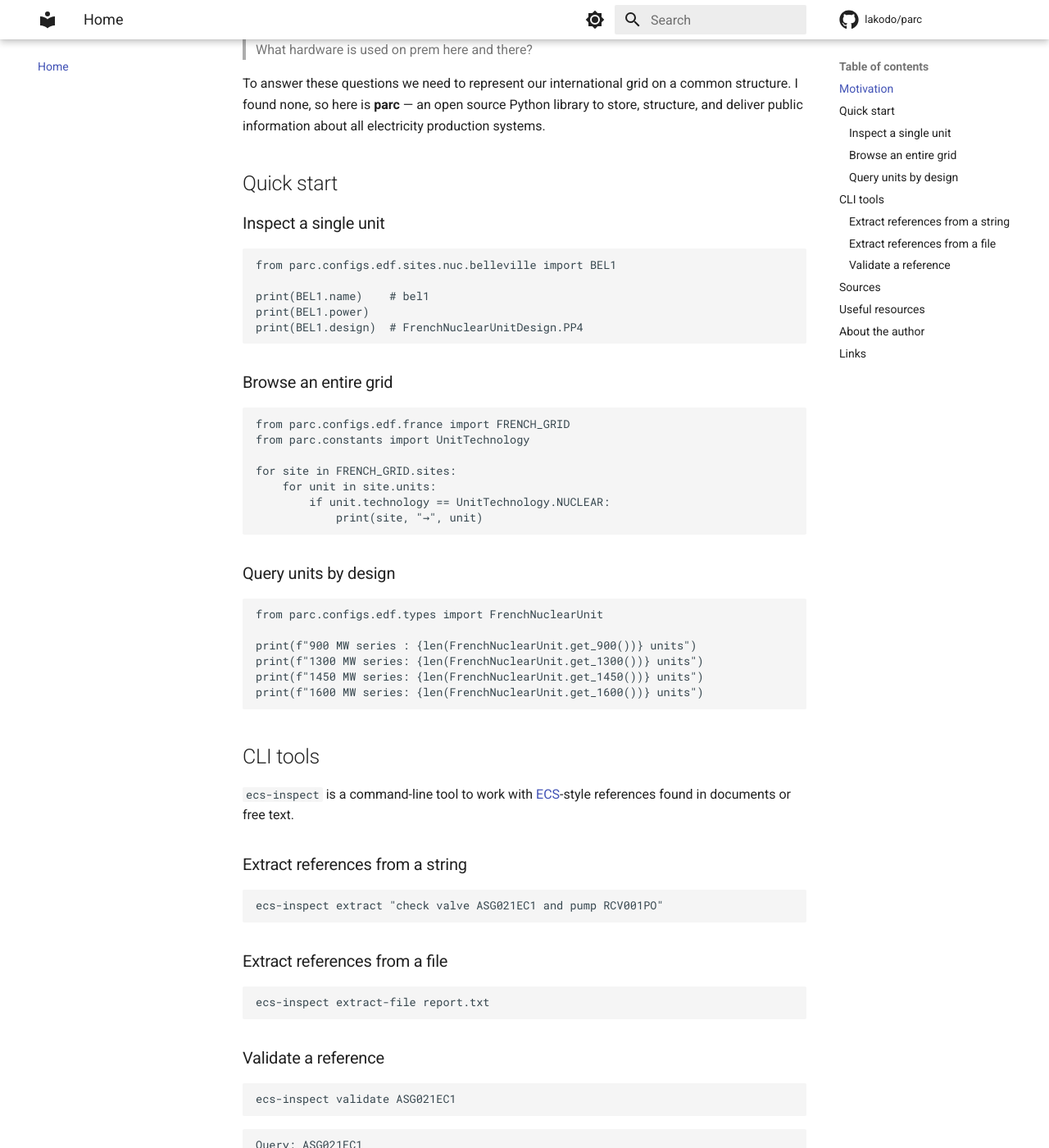
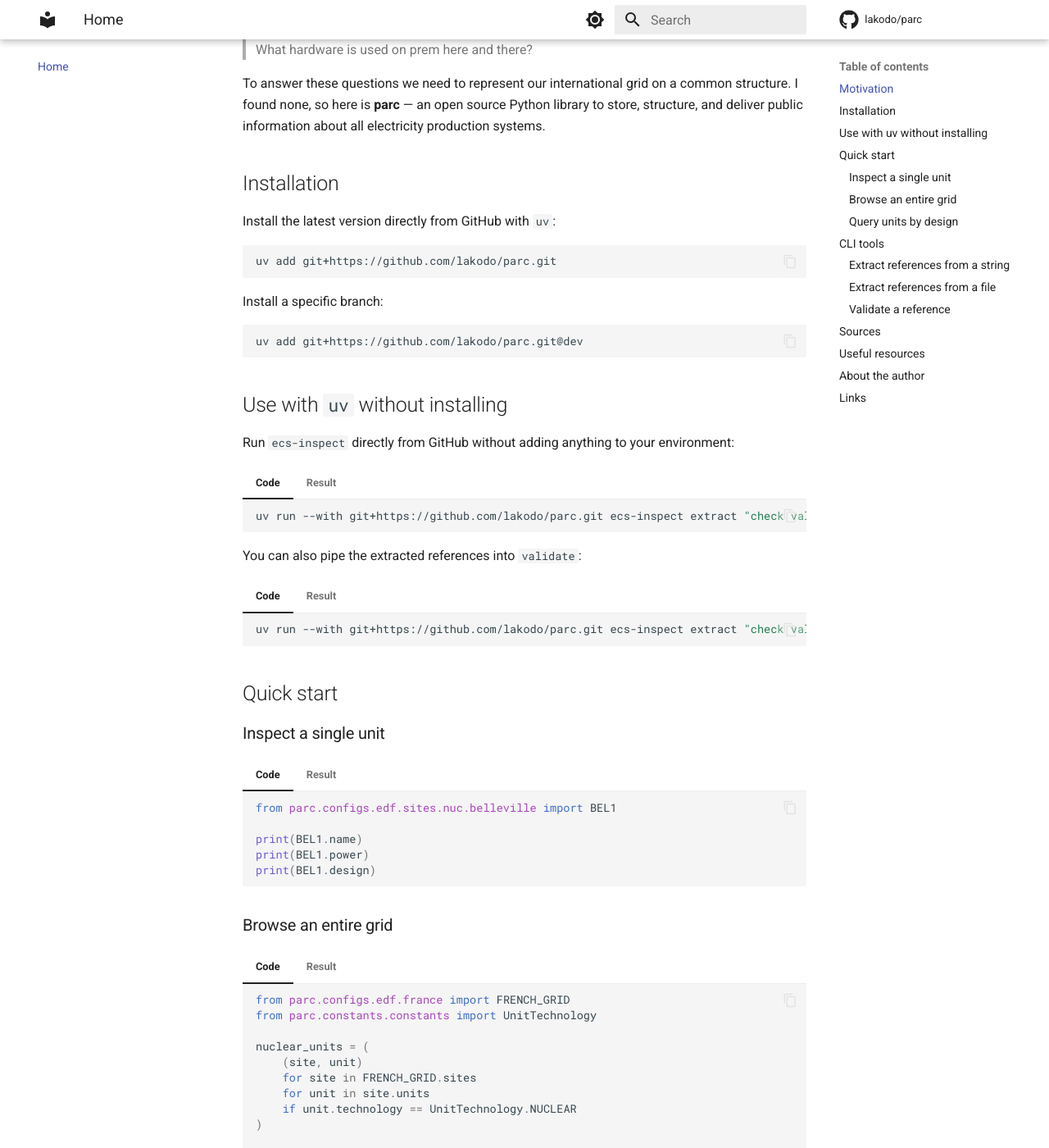
Before and after one commit to lakodo/parc, an MkDocs documentation site: the page built from docs/index.md, in a window 1280 px wide and 1400 px high, scrolled down 533 px. Shown: the whole window at 82% size. Built offline with MkDocs 1.6.1 and Material for MkDocs 9.7.7, drawn with Linux system fonts in a browser that asks for light colours; comment, search, counter and statistics services are not loaded; some of the changed text lies outside the part shown.

Commit message:
docs: add installation details and one ECS public source

````diff
--- a/docs/index.md
+++ b/docs/index.md
@@ -22,50 +22,201 @@ A model of Earth electric grid, from France to Japan, from nuclear plants to sol
 
 To answer these questions we need to represent our international grid on a common structure. I found none, so here is **parc** — an open source Python library to store, structure, and deliver public information about all electricity production systems.
 
+## Installation
+
+Install the latest version directly from GitHub with `uv`:
+
+```bash
+uv add git+https://github.com/lakodo/parc.git
+```
+
+Install a specific branch:
+
+```bash
+uv add git+https://github.com/lakodo/parc.git@dev
+```
+
+## Use with `uv` without installing
+
+Run `ecs-inspect` directly from GitHub without adding anything to your environment:
+
+=== "Code"
+
+    ```bash
+    uv run --with git+https://github.com/lakodo/parc.git ecs-inspect extract "check valve ASG021EC1 and pump RCV001PO"
+    ```
+
+=== "Result"
+
+    ```text
+    ASG021EC1
+    RCV001PO-
+    ```
+
+You can also pipe the extracted references into `validate`:
+
+=== "Code"
+
+    ```bash
+    uv run --with git+https://github.com/lakodo/parc.git ecs-inspect extract "check valve ASG021EC1 and pump RCV001PO" | xargs -I {} uv run --with git+https://github.com/lakodo/parc.git ecs-inspect validate {}
+    ```
+
+=== "Result"
+
+    ```text
+    Query: ASG021EC1
+    Normalized: ASG021EC1
+    Exact Match: yes
+    Candidates: 1
+    Truncated: no
+
+    - type: rf
+      raw: ASG021EC1
+      canonical: ASG021EC1
+      span: 0-9
+      system: ASG
+      system_label: Alimentation auxiliaire de secours des GV
+      identification: 021
+      base_function: 0
+      order: 21
+      material: EC1
+      material_qualifier_meanings: Enclenché
+      decomposition:
+        tranche_segment: <absent> -> Tranche non précisée
+        system_segment: ASG -> Alimentation auxiliaire de secours des GV
+        system_letter_1: A -> Alimentation en eau - poste d'eau
+        system_letters_2_3: SG -> Partie spécifique du trigramme système
+        identification_segment: 021 -> Format compact sans sous-fonction
+        identification_digit_1: 0 -> Fonction de base
+        identification_digits_2_3: 21 -> Ordre 21
+        material_segment: EC1
+        material_bigram: EC
+        material_qualifier: 1 -> Enclenché
+    Query: RCV001PO-
+    Normalized: RCV001PO-
+    Exact Match: yes
+    Candidates: 1
+    Truncated: no
+
+    - type: rf
+      raw: RCV001PO-
+      canonical: RCV001PO-
+      span: 0-9
+      system: RCV
+      system_label: Contrôle chimique et volumétrique
+      identification: 001
+      base_function: 0
+      order: 1
+      material: PO-
+      material_labels: Pompe
+      decomposition:
+        tranche_segment: <absent> -> Tranche non précisée
+        system_segment: RCV -> Contrôle chimique et volumétrique
+        system_letter_1: R -> Réacteur
+        system_letters_2_3: CV -> Partie spécifique du trigramme système
+        identification_segment: 001 -> Format compact sans sous-fonction
+        identification_digit_1: 0 -> Fonction de base
+        identification_digits_2_3: 01 -> Ordre 1
+        material_segment: PO-
+        material_bigram: PO -> Pompe
+        material_qualifier: - -> Qualificatif absent ou non précisé
+    ```
+
 ## Quick start
 
 ### Inspect a single unit
 
-```python
-from parc.configs.edf.sites.nuc.belleville import BEL1
+=== "Code"
 
-print(BEL1.name)    # bel1
-print(BEL1.power)
-print(BEL1.design)  # FrenchNuclearUnitDesign.PP4
-```
+    ```python
+    from parc.configs.edf.sites.nuc.belleville import BEL1
+
+    print(BEL1.name)
+    print(BEL1.power)
+    print(BEL1.design)
+    ```
+
+=== "Result"
+
+    ```text
+    bel1
+    1300
+    FrenchNuclearUnitDesign.PP4
+    ```
 
 ### Browse an entire grid
 
-```python
-from parc.configs.edf.france import FRENCH_GRID
-from parc.constants import UnitTechnology
+=== "Code"
 
-for site in FRENCH_GRID.sites:
-    for unit in site.units:
-        if unit.technology == UnitTechnology.NUCLEAR:
-            print(site, "→", unit)
-```
+    ```python
+    from parc.configs.edf.france import FRENCH_GRID
+    from parc.constants.constants import UnitTechnology
+
+    nuclear_units = (
+        (site, unit)
+        for site in FRENCH_GRID.sites
+        for unit in site.units
+        if unit.technology == UnitTechnology.NUCLEAR
+    )
+
+    for index, (site, unit) in enumerate(nuclear_units):
+        if index == 5:
+            break
+        print(site, "->", unit)
+    ```
+
+=== "Result"
+
+    ```text
+    <site: "Belleville-sur-Loire" (2 units)> -> <☢️ FrenchNuclearUnitDesign.PP4 (1300): bel1 >
+    <site: "Belleville-sur-Loire" (2 units)> -> <☢️ FrenchNuclearUnitDesign.PP4 (1300): bel2 >
+    <site: "Blayais" (4 units)> -> <☢️ FrenchNuclearUnitDesign.CP1 (900): bla1 >
+    <site: "Blayais" (4 units)> -> <☢️ FrenchNuclearUnitDesign.CP1 (900): bla2 >
+    <site: "Blayais" (4 units)> -> <☢️ FrenchNuclearUnitDesign.CP1 (900): bla3 >
+    ```
 
 ### Query units by design
 
-```python
-from parc.configs.edf.types import FrenchNuclearUnit
+=== "Code"
 
-print(f"900 MW series : {len(FrenchNuclearUnit.get_900())} units")
-print(f"1300 MW series: {len(FrenchNuclearUnit.get_1300())} units")
-print(f"1450 MW series: {len(FrenchNuclearUnit.get_1450())} units")
-print(f"1600 MW series: {len(FrenchNuclearUnit.get_1600())} units")
-```
+    ```python
+    from parc.configs.edf.types import FrenchNuclearUnit
+
+    print(f"900 MW series : {len(FrenchNuclearUnit.get_900())} units")
+    print(f"1300 MW series: {len(FrenchNuclearUnit.get_1300())} units")
+    print(f"1450 MW series: {len(FrenchNuclearUnit.get_1450())} units")
+    print(f"1600 MW series: {len(FrenchNuclearUnit.get_1600())} units")
+    ```
+
+=== "Result"
+
+    ```text
+    900 MW series : 32 units
+    1300 MW series: 20 units
+    1450 MW series: 4 units
+    1600 MW series: 1 units
+    ```
 
 ## CLI tools
 
-`ecs-inspect` is a command-line tool to work with [ECS](https://en.wikipedia.org/wiki/KKS_Power_Plant_Classification_System)-style references found in documents or free text.
+`ecs-inspect` is a command-line tool to work with
+[EDF Coding System (ECS)](https://www.edfenergy.com/sites/default/files/introduction_to_the_safety_security_and_environmental_report.pdf)
+references found in documents or free text.
 
 ### Extract references from a string
 
-```bash
-ecs-inspect extract "check valve ASG021EC1 and pump RCV001PO"
-```
+=== "Code"
+
+    ```bash
+    ecs-inspect extract "check valve ASG021EC1 and pump RCV001PO"
+    ```
+
+=== "Result"
+
+    ```text
+    ASG021EC1
+    RCV001PO-
+    ```
 
 ### Extract references from a file
 
@@ -75,18 +226,44 @@ ecs-inspect extract-file report.txt
 
 ### Validate a reference
 
-```bash
-ecs-inspect validate ASG021EC1
-```
+=== "Code"
 
-```text
-Query: ASG021EC1
-Normalized: ASG021EC1
-Exact Match: yes
-Candidates: 1
-Truncated: no
-...
-```
+    ```bash
+    ecs-inspect validate ASG021EC1
+    ```
+
+=== "Result"
+
+    ```text
+    Query: ASG021EC1
+    Normalized: ASG021EC1
+    Exact Match: yes
+    Candidates: 1
+    Truncated: no
+
+    - type: rf
+      raw: ASG021EC1
+      canonical: ASG021EC1
+      span: 0-9
+      system: ASG
+      system_label: Alimentation auxiliaire de secours des GV
+      identification: 021
+      base_function: 0
+      order: 21
+      material: EC1
+      material_qualifier_meanings: Enclenché
+      decomposition:
+        tranche_segment: <absent> -> Tranche non précisée
+        system_segment: ASG -> Alimentation auxiliaire de secours des GV
+        system_letter_1: A -> Alimentation en eau - poste d'eau
+        system_letters_2_3: SG -> Partie spécifique du trigramme système
+        identification_segment: 021 -> Format compact sans sous-fonction
+        identification_digit_1: 0 -> Fonction de base
+        identification_digits_2_3: 21 -> Ordre 21
+        material_segment: EC1
+        material_bigram: EC
+        material_qualifier: 1 -> Enclenché
+    ```
 
 ## Sources
 
--- a/mkdocs.yml
+++ b/mkdocs.yml
@@ -38,8 +38,9 @@ plugins:
             show_symbol_type_toc: true
 theme:
   name: material
-  feature:
-    tabs: true
+  features:
+    - navigation.tabs
+    - content.code.copy
   palette:
     - media: "(prefers-color-scheme: light)"
       scheme: default
@@ -70,3 +71,9 @@ markdown_extensions:
       permalink: true
   - pymdownx.arithmatex:
       generic: true
+  - pymdownx.highlight:
+      anchor_linenums: true
+  - pymdownx.inlinehilite
+  - pymdownx.superfences
+  - pymdownx.tabbed:
+      alternate_style: true
````
Also changed, not shown: other parts of docs/index.md (+1 -1 lines), README.md (+1 -1 lines).
